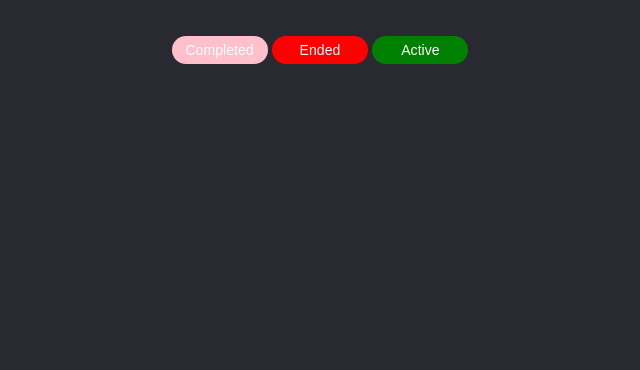
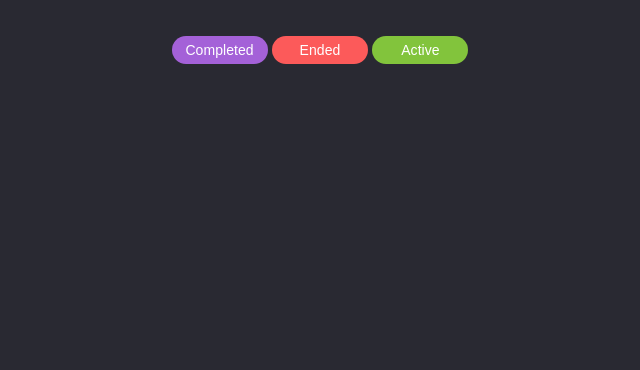
Before and after one commit to alyonapolova/sass-app-template, a website built with Vite: page index.html in a window 1280 px wide. Shown: the part 430-800 px from the top of the page, without its empty margins (320-960 px from the left). Built offline with nearby package versions, Linux system fonts and the light colour scheme.

Commit message:
using @use, @forward

```diff
--- a/src/scss/base/_base.scss
+++ b/src/scss/base/_base.scss
@@ -1,4 +1,4 @@
-.page{
+.page {
   display: flex;
   flex-direction: column;
   justify-content: center;
@@ -6,11 +6,12 @@
   gap: 50px;
 
   min-height: 100vh;
+
   font-family: sans-serif;
   background-color: #292932;
 }
 
-.page-title{
+.page-title {
   font-size: 96px;
   font-weight: 600;
   color: #fafafb;
--- /dev/null
+++ b/src/scss/components/_badge.scss
@@ -0,0 +1,21 @@
+// @use '../utils/mixin';
+// @use '../utils/variables' as v;
+// @use '../utils/variables' as *; to use  background-color: $completed;
+
+@use '../utils' as frwd;
+
+.badge {
+  @include frwd.badge-base();
+  color: frwd.$badge-cl;
+}
+.badge-completed {
+  background-color: frwd.$completed;
+}
+
+.badge-ended {
+  background-color: frwd.$ended;
+}
+
+.badge-active {
+  background-color: frwd.$active;
+}
--- a/src/scss/components/_page.scss
+++ /dev/null
@@ -1,25 +0,0 @@
-.badge{
-    display: inline-block;
-    min-width: 96px;
-    padding: 4px 8px;
-
-    font-size: 14px;
-    font-weight: 500;
-    line-height: 20px;
-    letter-spacing: 0.07px;
-    text-align: center;
-    color: #ffffff;
-
-    border-radius: 20px;
-}
-
-.badge-completed{
-    background-color: pink;
-}
-.badge-ended{
-    background-color: red;
-}
-
-.badge-active{
-    background-color: green;
-}
--- a/src/scss/style.scss
+++ b/src/scss/style.scss
@@ -1,3 +1,3 @@
-@use "reset";
-@use "base/base";
-@use "components/page";
+@use 'reset';
+@use 'base/base';
+@use 'components/badge';
--- /dev/null
+++ b/src/scss/utils/_index.scss
@@ -0,0 +1,4 @@
+@forward 'mixin';
+@forward 'variables';
+// @forward 'variables' hide $active;
+// @forward 'variables' show $active;
--- /dev/null
+++ b/src/scss/utils/_mixin.scss
@@ -0,0 +1,13 @@
+@mixin badge-base() {
+  display: inline-block;
+  min-width: 96px;
+  padding: 4px 9px;
+
+  font-size: 14px;
+  font-weight: 500;
+  line-height: 20px;
+  letter-spacing: 0.07px;
+  text-align: center;
+
+  border-radius: 20px;
+}
--- /dev/null
+++ b/src/scss/utils/_variables.scss
@@ -0,0 +1,4 @@
+$badge-cl: #ffffff;
+$completed: #a461d8;
+$ended: #fc5a5a;
+$active: #82c43c;
```
Lines whose indentation alone changed are shown as unchanged.
